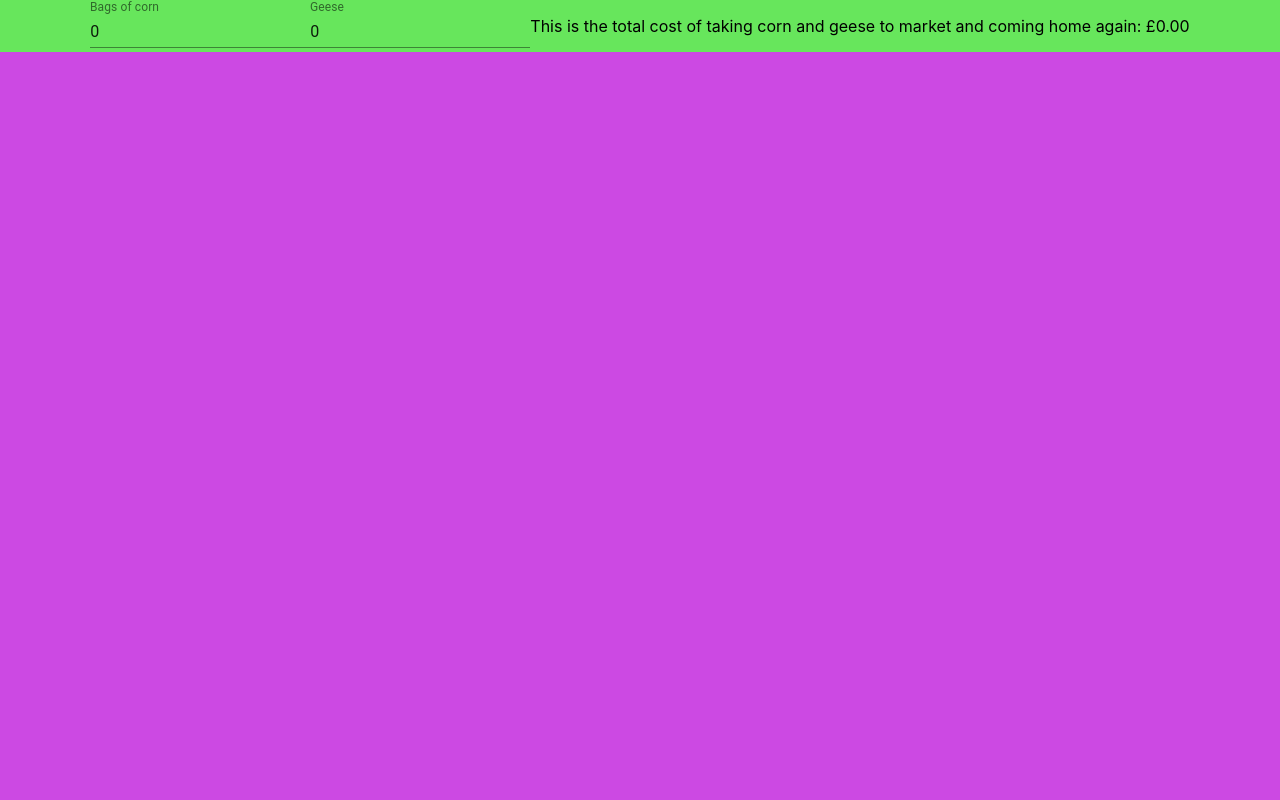
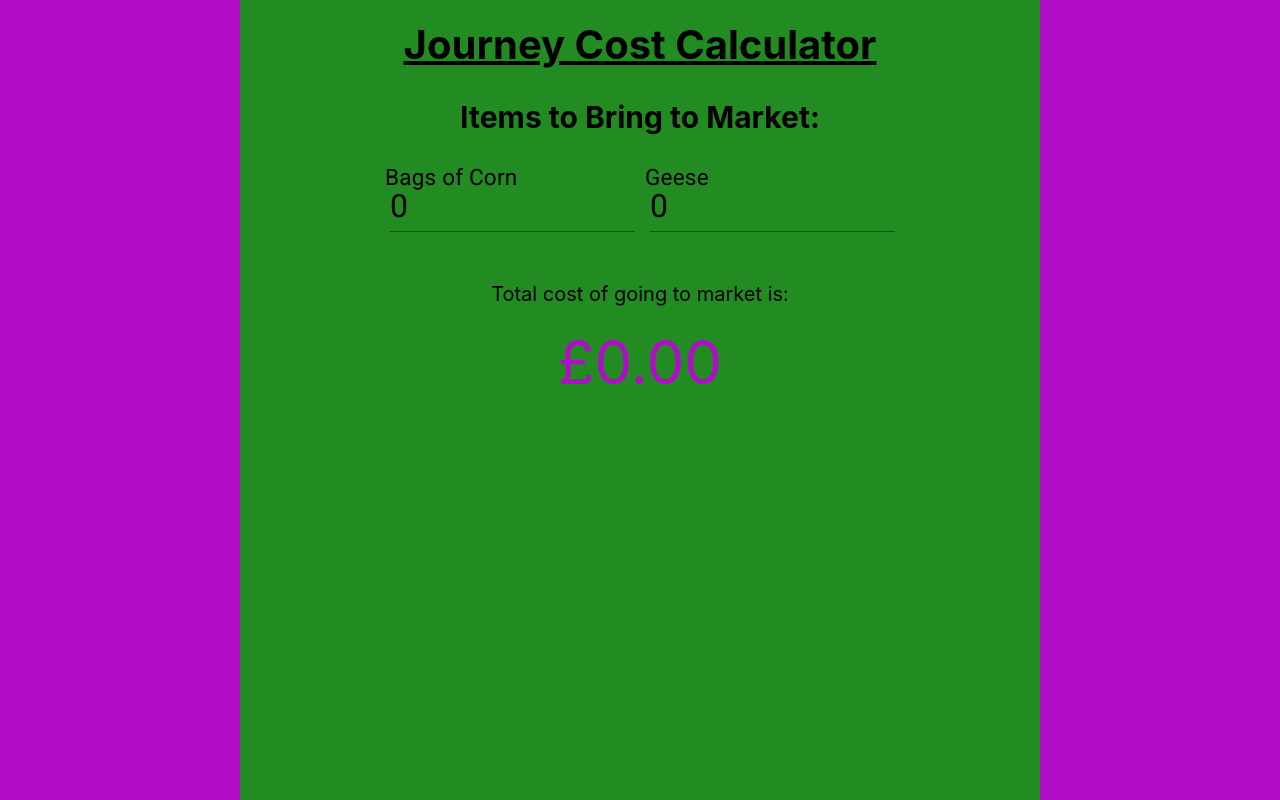
Before and after one commit to JohnFarrellDev/farm-tech, a React (Create React App) app: page / in a window 1280 px wide. Built offline with nearby package versions, Linux system fonts and the light colour scheme.

Commit message:
css improvments

```diff
--- a/package.json
+++ b/package.json
@@ -15,6 +15,7 @@
     "react-dom": "^17.0.1",
     "react-scripts": "4.0.3",
     "styled-components": "^5.2.1",
+    "typeface-roboto": "^1.1.13",
     "typescript": "^4.2.2",
     "web-vitals": "^1.1.0"
   },
--- a/src/App.tsx
+++ b/src/App.tsx
@@ -28,30 +28,114 @@ function App() {
 
   return (
     <AppContainer>
-      <TextField
-        label="Bags of corn"
+      <Title>Journey Cost Calculator</Title>
+      <SubTitle>Items to Bring to Market:</SubTitle>
+      <InputContainer>
+        <StyledTextField
+          label="Bags of Corn"
           type="number"
           placeholder="number of bags of corn"
           onChange={updatedNumberOfBagsOfCorn}
           value={numberOfBagsOfCorn}
         />
-      <TextField
+        <StyledTextField
           label="Geese"
           type="number"
           placeholder="number of geese"
           onChange={updatedNumberOfGeese}
           value={numberOfGeese}
         />
-      <p data-testid="total-cost">This is the total cost of taking corn and geese to market and coming home again: £{calculateTotalCost(numberOfBagsOfCorn + numberOfGeese)}</p>
-      {willCornBeLost ? <p>"Warning: Geese will eat your corn!"</p>: null}
+      </InputContainer>
+      <p>Total cost of going to market is:</p>
+      <CalculatedCost data-testid="total-cost">£{calculateTotalCost(numberOfBagsOfCorn + numberOfGeese)}</CalculatedCost>
+      {willCornBeLost ? <Warning>Geese will eat your corn!</Warning>: null}
     </AppContainer>
   );
 }
 
 export default App;
 
+const Title = styled.h1`
+  text-decoration: underline;
+  font-size: 2em;
+  text-align: center;
+  margin: 20px 0px;
+`
+
+const SubTitle = styled.h2`
+  font-size: 1.5em;
+  text-align: center;
+  margin: 10px 0px;
+`
+
+const CalculatedCost = styled.p`
+  font-size: 3em;
+  margin: 0;
+  color: #B10DC9;
+`
+
 const AppContainer = styled.div`
+  margin: 0 auto;
+  display: flex;
+  flex-direction: column;
+  flex-wrap: wrap;
+  align-items: center;
+  background-color: #228B22;
+  width: 80%;
+  max-width: 800px;
+  height: 100vh;
+
+  @media (max-width: 300px) {
+    width: 100%;
+  }
+
+  div {
+    margin: 10px 0px;
+  }
+
+  p {
+    text-align: center;
+  }
+`
+
+const InputContainer = styled.div`
+  width: 100%;
   display: flex;
   justify-content: center;
-  background-color: #67e65c;
+
+  div:first-child {
+    margin-right: 5px;
+  }
+
+  div:last-child {
+    margin-left: 5px;
+  }
 `
+
+const StyledTextField = styled(TextField)`
+  && {
+    max-width: 250px;
+    width: 40%;
+
+    input {
+      font-size: 2em;
+      color: black;
+    }
+
+    label {
+      font-size: 1.5em;
+      color: black;
+
+      @media (max-width: 550px) {
+        font-size: 1em;
+      }
+    }
+  }
+`
+
+const Warning = styled.p`
+  background-color: #f2dede;
+  color: #a94442;
+  padding: 15px;
+  border-radius: 6px;
+`
--- a/src/index.css
+++ b/src/index.css
@@ -1,11 +1,12 @@
 body {
   margin: 0;
-  font-family: -apple-system, BlinkMacSystemFont, 'Segoe UI', 'Roboto', 'Oxygen',
+  font-family: -apple-system, BlinkMacSystemFont, 'Roboto', 'Segoe UI', 'Oxygen',
     'Ubuntu', 'Cantarell', 'Fira Sans', 'Droid Sans', 'Helvetica Neue',
     sans-serif;
   -webkit-font-smoothing: antialiased;
   -moz-osx-font-smoothing: grayscale;
-  background-color: #cc49e3;
+  background-color: #B10DC9;
+  font-size: 20px;
 }
 
 code {
--- a/src/index.tsx
+++ b/src/index.tsx
@@ -2,6 +2,7 @@ import React from 'react';
 import ReactDOM from 'react-dom';
 import './index.css';
 import App from './App';
+import 'typeface-roboto';
 
 ReactDOM.render(
   <React.StrictMode>
```
Also changed, not shown: 1 other file (tests, documents, lock files or other folders). Lines whose indentation alone changed are shown as unchanged.
